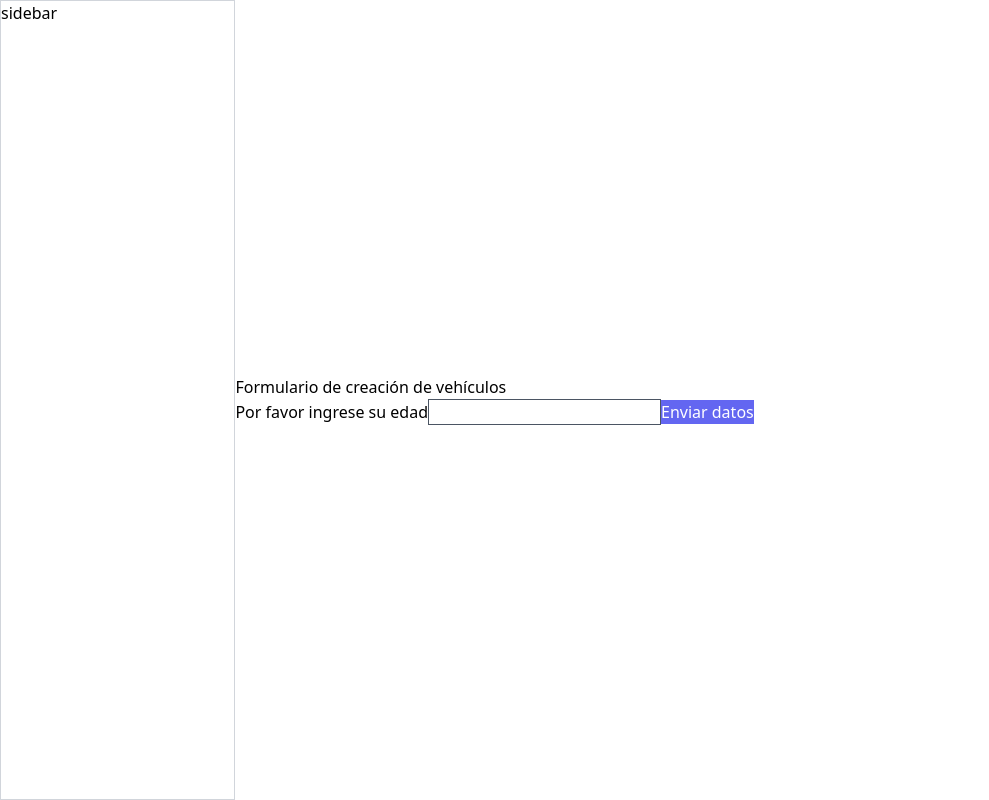
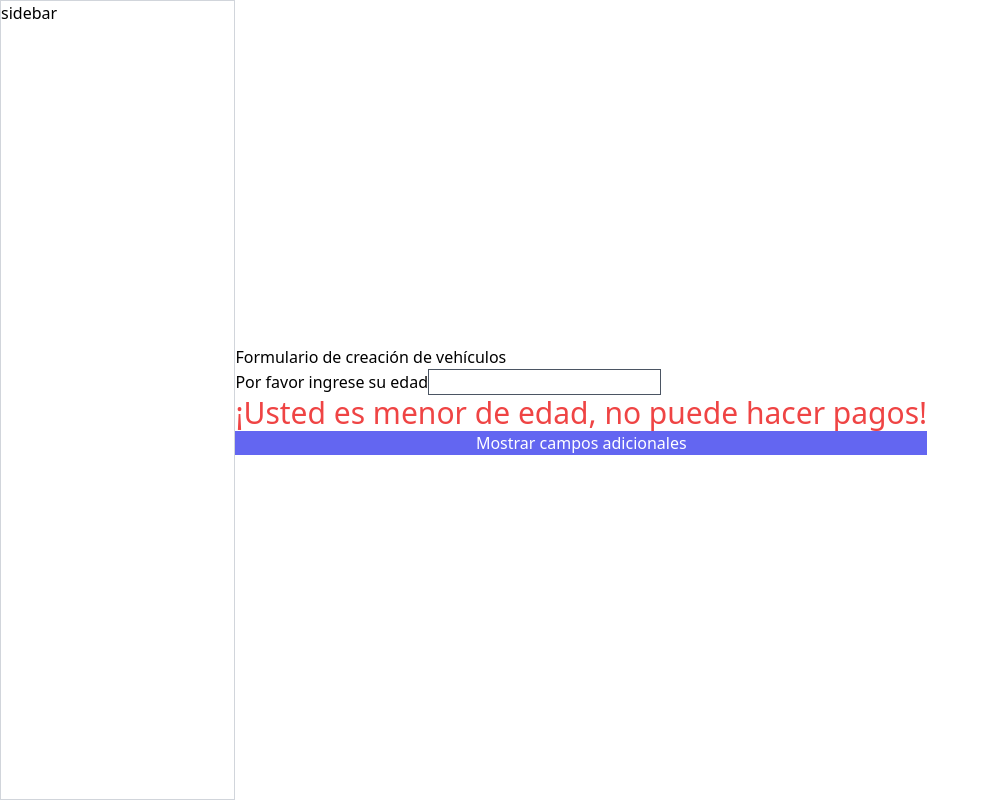
Before and after one commit to MINTIC-ciclo-3-Personal/ExplicacionConcesionario, a React (Create React App) app: page /admin/vehiculos in a window 1280 px wide. Shown: the whole page, without its empty margins (0-989 px from the left). Built offline with nearby package versions, Linux system fonts and the light colour scheme.

Commit message:
ejemplo de renderizacion condicional

```diff
--- a/src/pages/admin/Vehiculos.jsx
+++ b/src/pages/admin/Vehiculos.jsx
@@ -5,46 +5,55 @@
 
 const Vehiculos = () => {
 
-  const [nombreVehiculo,setNombreVehiculo] =useState('');
-  const [marcaVehiculo,setMarcaVehiculo] =useState('');
-
+  const [edad, setEdad] = useState('');
+  const [esMenorDeEdad, setEsMenorDeEdad] = useState('')
+  const [mostrarCamposAdicionales,setMostrarCamposAdicionales]=useState(false);
 
   useEffect(() => {
-    console.log("hola, soy un use effect que se ejecuta una vez cuando la pagina se renderiza, porque tiene el array de dependencias vacio");
-    //paso 2
-    //paso 3
-    //paso 4
-  }, [])
-
- /*  useEffect(()=>{
-    console.log("este es un use effect que se ejecuta SIEMPRE que cambia una variable");
-  }); se explica sólo para que sepan que existe pero no se debe usar */
-
-  useEffect(() => {
-    console.log("esto es una funcion que se ejecuta cada que cambia el valor de nombreVehiculo");
-    console.log("El valor de la variable es ", nombreVehiculo)
-  },[nombreVehiculo]);
-
-  const enviarDatosAlBackend=()=> {
-    console.log('El valor de la variable nombreVehiculo es ', nombreVehiculo);
-    console.log('El valor de la variable nombreVehiculo es ', marcaVehiculo);
-  }
-
+    if (edad >= 18) {
+      setEsMenorDeEdad(false)
+    } else {
+      setEsMenorDeEdad(true)
+    }
+  }, [edad]);
   return (
-    /* <form className='flex flex-col'>
-      <h2>Formulario de creación de vehículos</h2>
-      <input onChange={(e) => { setNombreVehiculo(e.target.value) }} type="text" placeholder='Nombre del vehiculo' />
-      <input onChange={(e) => { setMarcaVehiculo(e.target.value) }} type="text" placeholder='Marca del vehiculo' />
-      <input type="text" placeholder='Modelo del vehiculo' />
-      <button type="button" onClick={enviarDatosAlBackend} className='bg-indigo-500 text-white'>Enviar datos</button>
-    </form> */
     <form className='flex flex-col'>
       <h2>Formulario de creación de vehículos</h2>
       <label htmlFor="edad">
         Por favor ingrese su edad
-        <input className='border border-gray-600' name='edad' type="number" />
-        <button type="button" onClick={enviarDatosAlBackend} className='bg-indigo-500 text-white'>Enviar datos</button>
+        <input
+          value={edad}
+          onChange={(e) => {
+            setEdad(e.target.value);
+          }}
+          className='border border-gray-600' name='edad' type="number" />
       </label>
+      {esMenorDeEdad ? (
+        <span className='text-3xl text-red-500'>
+          ¡Usted es menor de edad, no puede hacer pagos!
+        </span>
+      ) : (
+        <span className='text-3xl text-green-500'>
+          ¡Usted es mayor de edad, si puede hacer pagos!
+        </span>
+      )}
+      <button
+        onClick={() => setMostrarCamposAdicionales(!mostrarCamposAdicionales)}
+        type='button'
+        className='text-white bg-indigo-500'
+      >
+        Mostrar campos adicionales
+      </button>
+      {mostrarCamposAdicionales &&(
+        <div>
+          <input className='border bg-gray-400 my-2 p-3' placeholder='dato nuevo' type="text" />
+          <input className='border bg-gray-400 my-2 p-3' placeholder='dato nuevo' type="text" />
+          <input className='border bg-gray-400 my-2 p-3' placeholder='dato nuevo' type="text" />
+          <input className='border bg-gray-400 my-2 p-3' placeholder='dato nuevo' type="text" />
+          <input className='border bg-gray-400 my-2 p-3' placeholder='dato nuevo' type="text" />
+          <input className='border bg-gray-400 my-2 p-3' placeholder='dato nuevo' type="text" />
+        </div>
+      )}
     </form>
   )
 }
```
